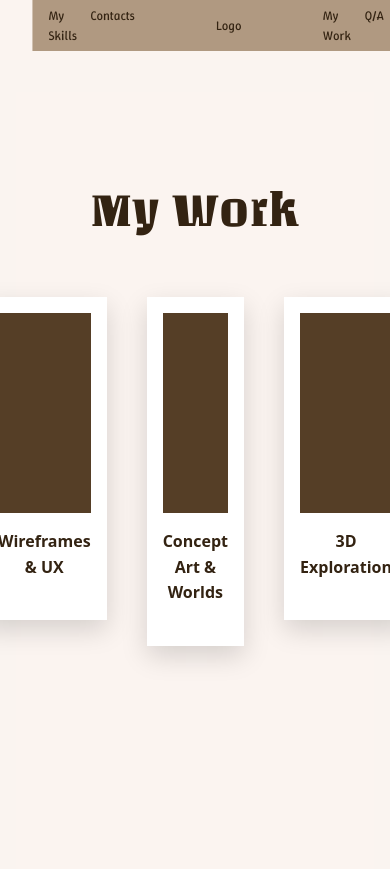
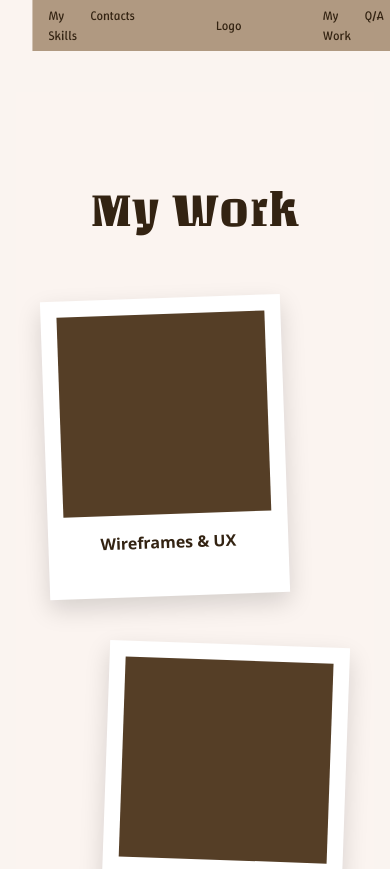
Before and after one commit to Amanda-Andrite/Portfolio, a SvelteKit app: page /work in a window 390 px wide. Shown: the top 869 px of the page. Built offline with nearby package versions, Linux system fonts and the light colour scheme.

Commit message:
Added animations & responsivess, linked pages

```diff
--- /dev/null
+++ b/src/routes/projects/concept/+page.svelte
@@ -0,0 +1 @@
+<h1>3D Exploration</h1>
--- /dev/null
+++ b/src/routes/projects/models/+page.svelte
@@ -0,0 +1 @@
+<h1>Concept Art & Worlds</h1>
--- /dev/null
+++ b/src/routes/projects/wireframes/+page.svelte
@@ -0,0 +1 @@
+<h1>Wireframes & UX</h1>
--- a/src/routes/work/+page.svelte
+++ b/src/routes/work/+page.svelte
@@ -1,8 +1,9 @@
 <script>
+	import { base } from '$app/paths';
 	let items = [
-		{ title: 'Wireframes & UX', type: 'left' },
-		{ title: 'Concept Art & Worlds', type: 'center' },
-		{ title: '3D Exploration', type: 'right' }
+		{ title: 'Wireframes & UX', type: 'left', link: '/projects/wireframes' },
+		{ title: 'Concept Art & Worlds', type: 'center', link: '/projects/concept' },
+		{ title: '3D Exploration', type: 'right', link: '/projects/models' }
 	];
 </script>
 
@@ -10,10 +11,12 @@
 	<h1>My Work</h1>
 	<div class="grid">
 		{#each items as item}
-			<div class="polaroid {item.type}">
-				<div class="frame"></div>
-				<p>{item.title}</p>
-			</div>
+			<a class="link" href="{base}{item.link}">
+				<div class="polaroid {item.type}">
+					<div class="frame"></div>
+					<p>{item.title}</p>
+				</div>
+			</a>
 		{/each}
 	</div>
 </div>
@@ -43,8 +46,14 @@
 	.polaroid {
 		background: #ffff;
 		padding: 1rem 1rem 1.5rem 1rem;
-		width: 220px;
+		width: 260px;
 		box-shadow: 0 10px 25px rgba(0, 0, 0, 0.15);
+		transition: transform 0.55s ease;
+	}
+
+	.polaroid:hover {
+		transform: translateY(-8px);
+		box-shadow: 0 18px 40px rgba(0, 0, 0, 0.2);
 	}
 
 	.frame {
@@ -56,6 +65,52 @@
 	p {
 		margin-top: 1rem;
 		font-weight: bold;
-		color: var(--text-primary)
+		color: var(--text-primary);
+	}
+
+	.left {
+		transform: rotate(-3deg);
+	}
+
+	.right {
+		transform: rotate(3deg);
+	}
+
+	.center {
+		transform: translateY(40px);
+	}
+
+	.link {
+		text-decoration: none;
+		color: inherit;
+	}
+
+	@media (max-width: 768px) {
+		.grid {
+			flex-direction: column;
+			align-items: center;
+			gap: 3rem;
+		}
+
+		.polaroid {
+			width: 240px;
+			transition: transform 0.55s ease;
+		}
+
+		.left {
+			transform: rotate(-2deg) translateX(-30px);
+		}
+
+		.right {
+			transform: rotate(-2deg) translateX(-30px);
+		}
+
+		.center {
+			transform: rotate(2deg) translateX(30px);
+		}
+
+		.polaroid:hover {
+			transform: translateY(-6px);
+		}
 	}
 </style>
```
